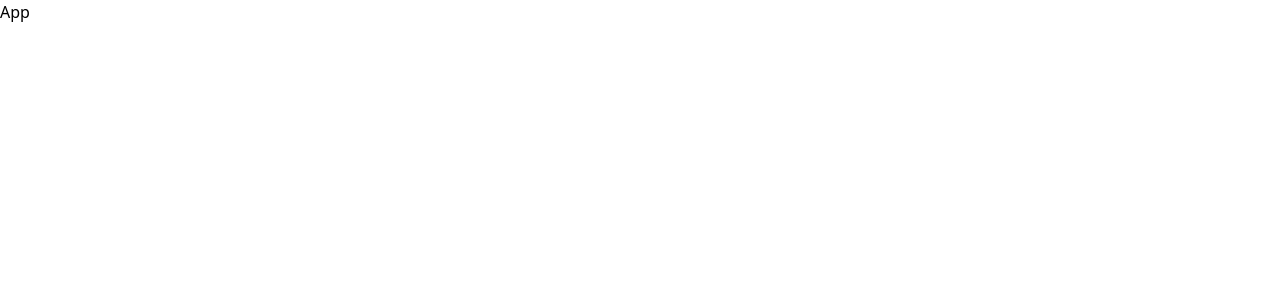
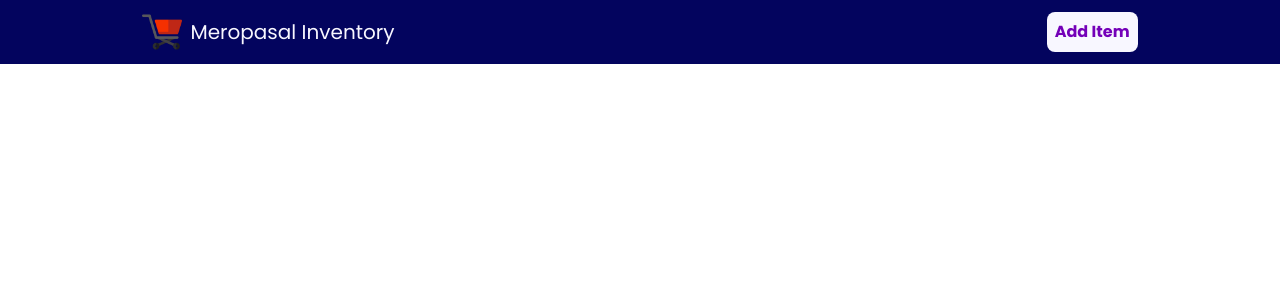
Before and after one commit to iamanandabastakoti/inventory-management-system, a React (Vite) app: page / in a window 1280 px wide. Shown: the top 300 px of the page. Built offline with nearby package versions, Linux system fonts and the light colour scheme.

Commit message:
designed navbar

```diff
--- a/index.html
+++ b/index.html
@@ -1,13 +1,16 @@
 <!doctype html>
 <html lang="en">
+
 <head>
   <meta charset="UTF-8" />
-    <link rel="icon" type="image/svg+xml" href="/vite.svg" />
+  <link rel="shortcut icon" href="/public/cart.webp" type="image/webp">
   <meta name="viewport" content="width=device-width, initial-scale=1.0" />
   <title>Meropasal Inventory</title>
 </head>
+
 <body>
   <div id="root"></div>
   <script type="module" src="/src/main.jsx"></script>
 </body>
+
 </html>
--- a/src/App.jsx
+++ b/src/App.jsx
@@ -1,8 +1,11 @@
 import React from 'react'
+import Navbar from './components/Navbar'
 
 const App = () => {
   return (
-    <div>App</div>
+    <div className='flex flex-col min-h-screen font-Poppins text-primaryText'>
+      <Navbar />
+    </div>
   )
 }
 
--- /dev/null
+++ b/src/components/Navbar.jsx
@@ -0,0 +1,19 @@
+import React from 'react'
+
+const Navbar = () => {
+    return (
+        <div className='fixed w-full bg-navbarBg min-h-16 p-2 flex items-center justify-center'>
+            <div className='w-4/5 flex justify-between items-center px-2'>
+                <div className='flex items-center gap-2'>
+                    <img className='w-10 h-10' src="/cart.webp" alt="" />
+                    <h1 className='text-xl'>Meropasal Inventory</h1>
+                </div>
+                <div className='text-md rounded-lg p-2 font-bold cursor-pointer relative hover:scale-110 duration-300 bg-primaryText text-buttonBg'>
+                    Add Item
+                </div>
+            </div>
+        </div>
+    )
+}
+
+export default Navbar
--- a/tailwind.config.js
+++ b/tailwind.config.js
@@ -8,10 +8,11 @@ export default {
         Roboto: ["Roboto", "sans-serif"],
       },
       colors: {
-        primaryBg: "#f8f7ff",
-        primaryText: "#000814",
+        primaryBg: "#000814",
+        primaryText: "#f8f7ff",
         navbarBg: "#03045E",
         buttonBg: "#7400b8",
+        borderColor: "#F5F5F5",
       },
     },
   },
```
Also changed, not shown: public/cart.webp (added). Lines whose indentation alone changed are shown as unchanged.
